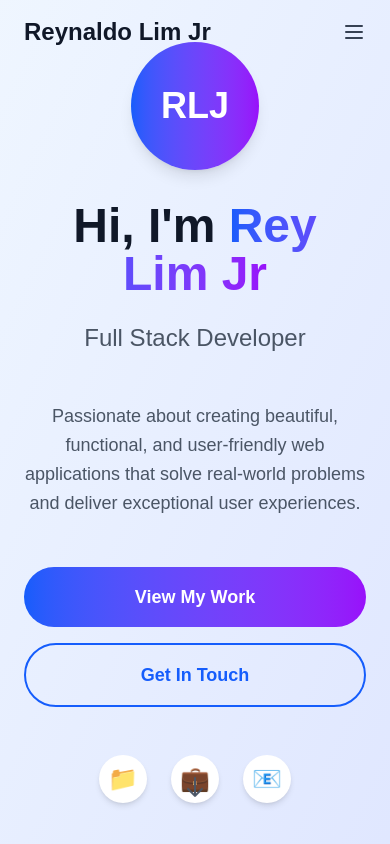
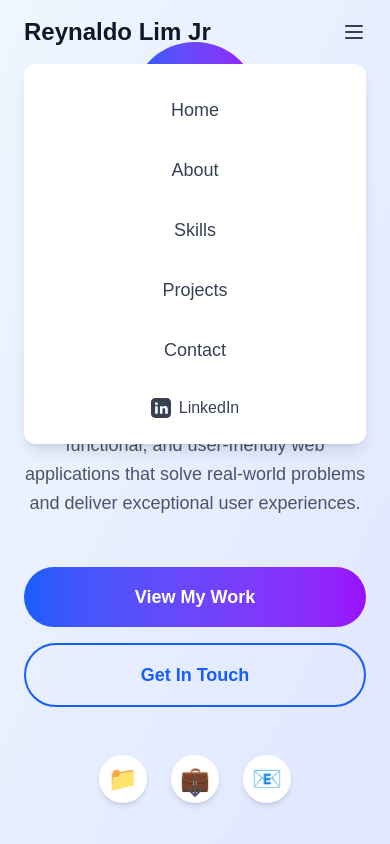
Before and after one commit to divineninja/porfolio-website, a Next.js app: page / in a window 390 px wide. Both pictures are taken after a click on the button 354 px from the left and 32 px from the top of the page. Shown: the top 844 px of the page. Built offline with nearby package versions, Linux system fonts and the light colour scheme.

Commit message:
feat: add LaraClean project details and image to Projects component

```diff
--- a/src/components/Header.tsx
+++ b/src/components/Header.tsx
@@ -4,12 +4,12 @@ import { useState, useEffect } from 'react';
 
 export default function Header() {
     const [isScrolled, setIsScrolled] = useState(false);
+    const [isMenuOpen, setIsMenuOpen] = useState(false);
 
     useEffect(() => {
         const handleScroll = () => {
             setIsScrolled(window.scrollY > 50);
         };
-
         window.addEventListener('scroll', handleScroll);
         return () => window.removeEventListener('scroll', handleScroll);
     }, []);
@@ -18,6 +18,7 @@ export default function Header() {
         const element = document.getElementById(sectionId);
         if (element) {
             element.scrollIntoView({ behavior: 'smooth' });
+            setIsMenuOpen(false); // Close menu on navigation
         }
     };
 
@@ -68,7 +69,12 @@ export default function Header() {
                     </div>
 
                     {/* Mobile menu button */}
-                    <button className="md:hidden text-gray-700 dark:text-gray-300">
+                    <button
+                        className="md:hidden text-gray-700 dark:text-gray-300"
+                        onClick={() => setIsMenuOpen((open) => !open)}
+                        aria-label="Open menu"
+                        aria-expanded={isMenuOpen}
+                    >
                         <svg
                             className="w-6 h-6"
                             fill="none"
@@ -84,6 +90,41 @@ export default function Header() {
                         </svg>
                     </button>
                 </div>
+
+                {/* Mobile menu dropdown */}
+                {isMenuOpen && (
+                    <div className="md:hidden mt-4 bg-white dark:bg-gray-900 rounded-xl shadow-lg py-6 px-4 flex flex-col space-y-4 animate-fade-in z-50">
+                        {[
+                            { label: 'Home', id: 'home' },
+                            { label: 'About', id: 'about' },
+                            { label: 'Skills', id: 'skills' },
+                            { label: 'Projects', id: 'projects' },
+                            { label: 'Contact', id: 'contact' },
+                        ].map((item) => (
+                            <button
+                                key={item.id}
+                                onClick={() => scrollToSection(item.id)}
+                                className="text-gray-700 hover:text-blue-600 dark:text-gray-300 dark:hover:text-blue-400 transition-colors font-medium text-lg py-2"
+                            >
+                                {item.label}
+                            </button>
+                        ))}
+                        <div className="flex justify-center">
+                            <a
+                                href="https://www.linkedin.com/in/rey-lim-jr/"
+                                target="_blank"
+                                rel="noopener noreferrer"
+                                aria-label="LinkedIn"
+                                className="hover:text-blue-600 dark:hover:text-blue-400 text-gray-700 dark:text-gray-300 transition-colors flex items-center gap-2 mt-2"
+                            >
+                                <svg className="w-5 h-5" fill="currentColor" viewBox="0 0 24 24" aria-hidden="true">
+                                    <path d="M19 0h-14c-2.76 0-5 2.24-5 5v14c0 2.76 2.24 5 5 5h14c2.76 0 5-2.24 5-5v-14c0-2.76-2.24-5-5-5zm-11 19h-3v-9h3v9zm-1.5-10.28c-.97 0-1.75-.79-1.75-1.75s.78-1.75 1.75-1.75 1.75.79 1.75 1.75-.78 1.75-1.75 1.75zm13.5 10.28h-3v-4.5c0-1.08-.02-2.47-1.5-2.47-1.5 0-1.73 1.17-1.73 2.39v4.58h-3v-9h2.89v1.23h.04c.4-.75 1.38-1.54 2.84-1.54 3.04 0 3.6 2 3.6 4.59v4.72z" />
+                                </svg>
+                                <span>LinkedIn</span>
+                            </a>
+                        </div>
+                    </div>
+                )}
             </nav>
         </header>
     );
--- a/src/components/Projects.tsx
+++ b/src/components/Projects.tsx
@@ -45,6 +45,17 @@ export default function Projects() {
         },
         {
             id: 4,
+            title: 'LaraClean (rlimjr/lara-clean)',
+            description: 'A Laravel package and CLI tool to help developers build domain-driven design (DDD) applications. LaraClean can generate classes, models, and migrations in a DDD structure, streamlining the process of building scalable, maintainable Laravel projects.',
+            image: '/projects/lara-clean.png', // Add an image to public/projects/laraclean.png for best results
+            tags: ['Laravel', 'PHP', 'Domain-Driven Design', 'CLI', 'Open Source'],
+            category: 'backend',
+            liveUrl: 'https://packagist.org/packages/rlimjr/lara-clean',
+            githubUrl: 'https://github.com/divineninja/lara-clean',
+            featured: false,
+        },
+        {
+            id: 5,
             title: 'US Local Directory Website',
             description: 'USLD Dashboard client built with Nuxt.js and Vue. This project serves as the front-end interface for the USLD Dashboard, offering modern, responsive UI components and seamless interaction with backend services.',
             image: '/projects/uslcoaldirectory.png',
```
Also changed, not shown: public/projects/lara-clean.png (added).
